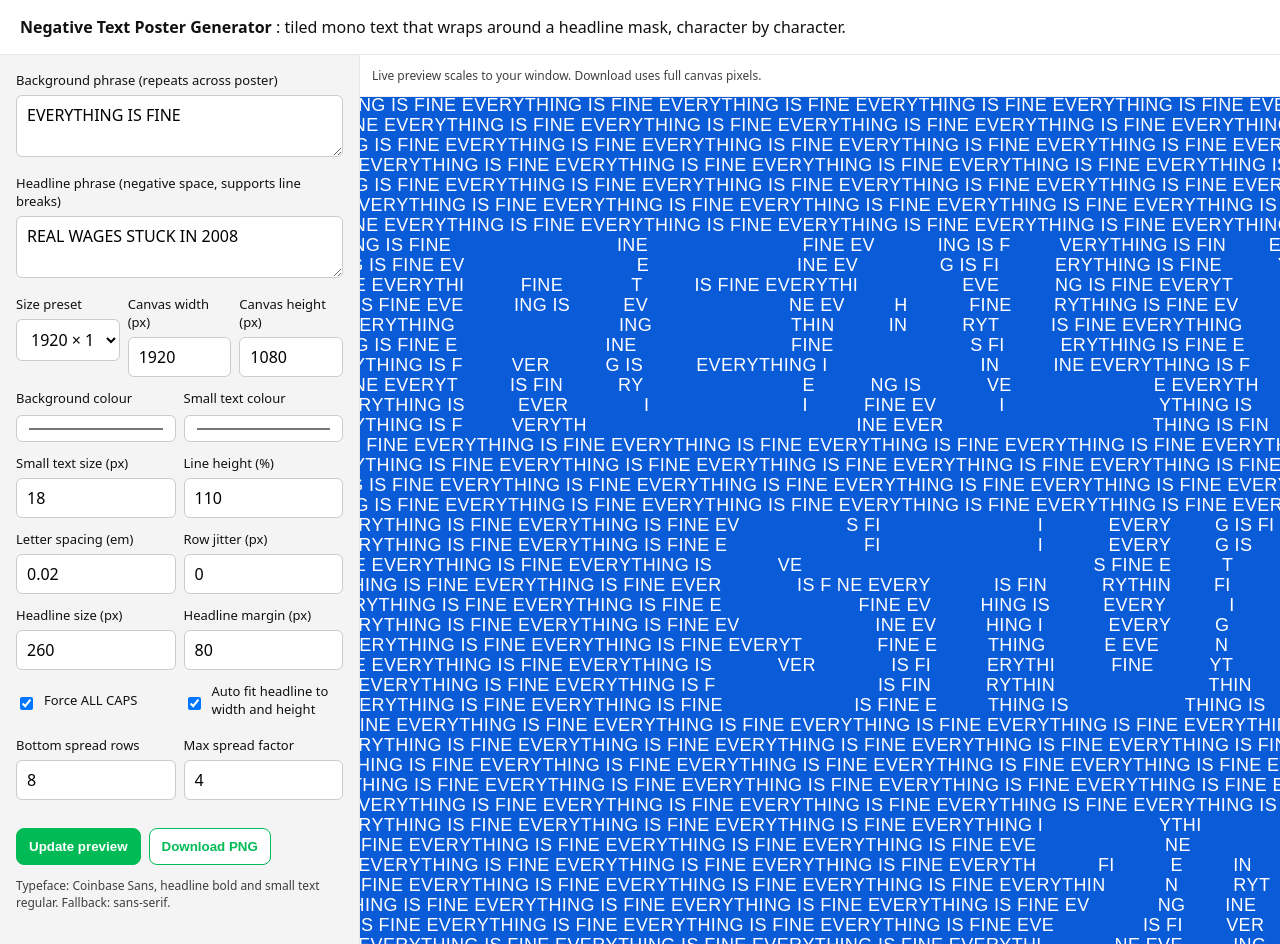
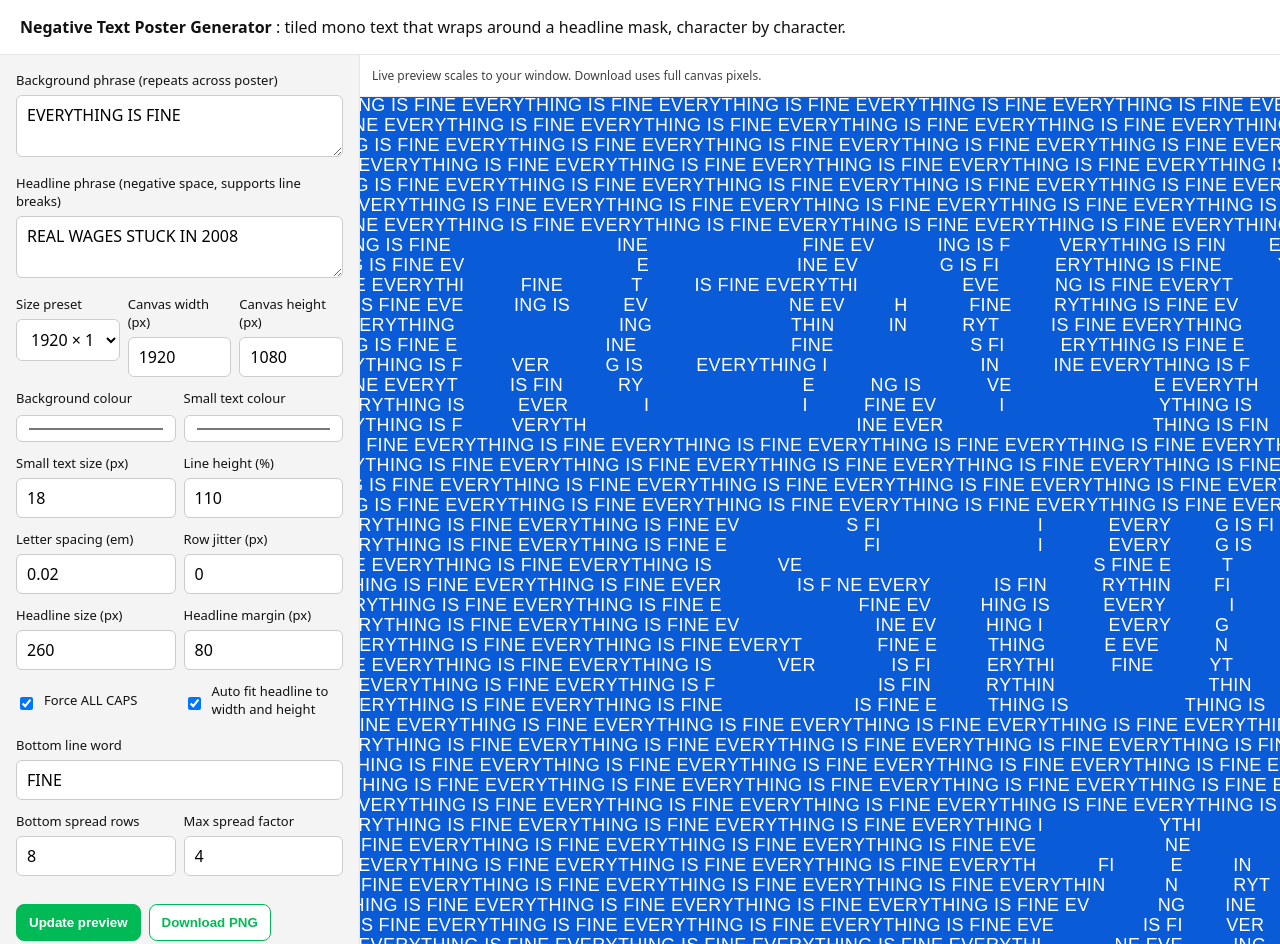
Before and after one commit to CCWBee/backgroundgen, a plain HTML site: page index.html in a window 1280 px wide. Shown: the top 944 px of the page. Drawn offline with Linux system fonts and the light colour scheme.

Commit message:
Add customizable bottom line word

```diff
--- a/index.html
+++ b/index.html
@@ -125,6 +125,11 @@
         </div>
       </div>
 
+      <div class="field">
+        <label for="finalLine">Bottom line word</label>
+        <input id="finalLine" type="text" value="FINE">
+      </div>
+
       <!-- Bottom spread controls -->
       <div class="row">
         <div class="field">
@@ -176,6 +181,7 @@
       margin: document.getElementById('margin'),
       caps: document.getElementById('caps'),
       autoFit: document.getElementById('autoFit'),
+      finalLine: document.getElementById('finalLine'),
       spreadRows: document.getElementById('spreadRows'),
       spreadFactor: document.getElementById('spreadFactor'),
       redraw: document.getElementById('redraw'),
@@ -285,8 +291,14 @@
 
       ctx.fillStyle = bg; ctx.fillRect(0,0,w,h);
 
-      let phrase = els.bgPhrase.value.trim(); let head = els.headline.value.trim();
-      if (els.caps.checked){ phrase = phrase.toUpperCase(); head = head.toUpperCase(); }
+      let phrase = els.bgPhrase.value.trim();
+      let head = els.headline.value.trim();
+      let finalLine = els.finalLine.value.trim();
+      if (els.caps.checked){
+        phrase = phrase.toUpperCase();
+        head = head.toUpperCase();
+        finalLine = finalLine.toUpperCase();
+      }
 
         const margin = Math.max(0, parseInt(els.margin.value, 10) || 80);
         const headPx = Math.max(24, parseInt(els.headlineSize.value, 10) || 260);
@@ -300,13 +312,15 @@
       const smallFont = `${smallPx}px 'Coinbase Sans', sans-serif`;
       ctx.font = smallFont; ctx.fillStyle = fg; ctx.textBaseline='top'; ctx.textAlign='left';
 
-      const unique = new Set((phrase + ' ').split(''));
+      const unique = new Set((phrase + finalLine + ' ').split(''));
       const widths = {}; unique.forEach(ch => widths[ch] = ctx.measureText(ch).width);
       const letterSpacePx = smallPx * lsEm;
       const phraseChars = (phrase + ' ').split('');
 
       const rowH = Math.ceil(smallPx * lh);
-      const totalRows = Math.ceil((h + rowH) / rowH);
+      const visibleRows = Math.ceil(h / rowH);
+      const lastRowY = (visibleRows - 1) * rowH;
+      const totalRows = visibleRows + 1;
       const spreadRows = Math.max(0, parseInt(els.spreadRows.value, 10) || 0);
       const spreadFactor = Math.max(0, parseFloat(els.spreadFactor.value) || 0);
       const rowsInSpread = Math.min(spreadRows, totalRows);
@@ -315,6 +329,7 @@
 
       let rowIndex = 0;
       for (let y = 0; y < h + rowH; y += rowH, rowIndex++){
+        if (finalLine && y === lastRowY) continue;
         const jitterX = jitter ? (Math.random()*jitter*2 - jitter) : 0;
         let x = -w + jitterX; // start off-canvas left
 
@@ -341,6 +356,20 @@
           charIndex++;
         }
       }
+
+      if (finalLine){
+        const chars = finalLine.split('');
+        const segment = w / chars.length;
+        const y = lastRowY;
+        for (let i=0;i<chars.length;i++){
+          const ch = chars[i];
+          const chW = widths[ch] || ctx.measureText(ch).width;
+          const x = segment*i + segment/2 - chW/2;
+          if (!maskHit(x, y, chW, smallPx)){
+            ctx.fillText(ch, x, y);
+          }
+        }
+      }
     }
 
     function slugify(s){ return s.toLowerCase().replace(/[^a-z0-9]+/g,'-').replace(/(^-|-$)/g,''); }
@@ -362,7 +391,7 @@
 
     [
       'bgPhrase','headline','sizePreset','width','height','bgColour','fgColour','smallSize','lineHeight',
-      'letterSpace','jitter','headlineSize','margin','caps','autoFit','spreadRows','spreadFactor'
+      'letterSpace','jitter','headlineSize','margin','caps','autoFit','finalLine','spreadRows','spreadFactor'
     ].forEach(id => {
       const el = els[id]; el.addEventListener('input', id === 'sizePreset' ? applyPreset : redraw);
     });
```
